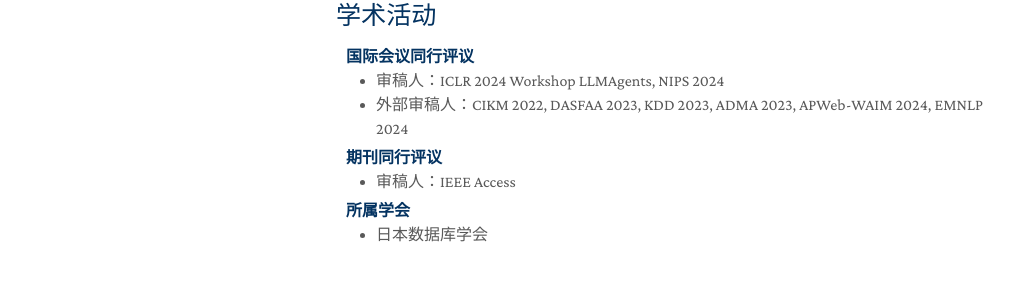
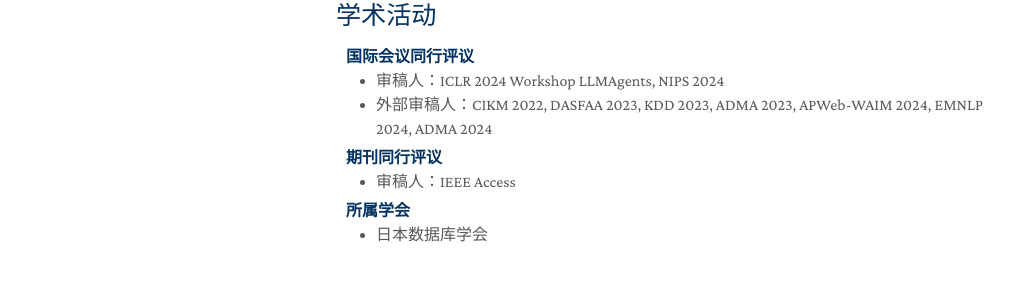
Before and after one commit to wuzengqing001225/wuzengqing001225.github.io, a Jekyll site: the page built from cn.md, in a window 1280 px wide and 900 px high, scrolled down 1137 px. Shown: the part 574-855 px from the top of the window, without its empty margins (134-1148 px from the left). Built offline with Jekyll 4.4.1, drawn with Linux system fonts in a browser that asks for light colours; nearby versions of some CDN libraries; a style sheet for code colours, icons or effects is not loaded; our own code applies the rules of GitHub Pages for plain Markdown files.

Commit message:
Update services_cn.md

```diff
--- a/_includes/services_cn.md
+++ b/_includes/services_cn.md
@@ -7,7 +7,7 @@
   <li><a href="http://iccv2021.thecvf.com/"><autocolor>IEEE/CVF International Conference on Computer Vision (ICCV) 2021</autocolor></a></li>
   <li><a href="https://eccv2022.ecva.net/"><autocolor>European Conference on Computer Vision (ECCV) 2022</autocolor></a></li> -->
   <li>审稿人：ICLR 2024 Workshop LLMAgents, NIPS 2024</li>
-  <li>外部审稿人：CIKM 2022, DASFAA 2023, KDD 2023, ADMA 2023, APWeb-WAIM 2024, EMNLP 2024</li>
+  <li>外部审稿人：CIKM 2022, DASFAA 2023, KDD 2023, ADMA 2023, APWeb-WAIM 2024, EMNLP 2024, ADMA 2024</li>
 </ul>
 
 <h4 style="margin:0 10px 0;">期刊同行评议</h4>
```
